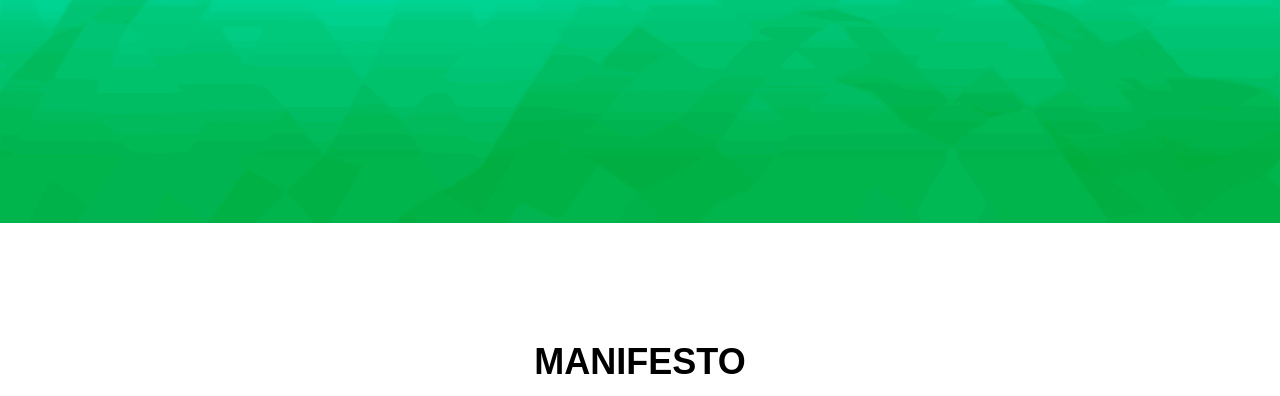
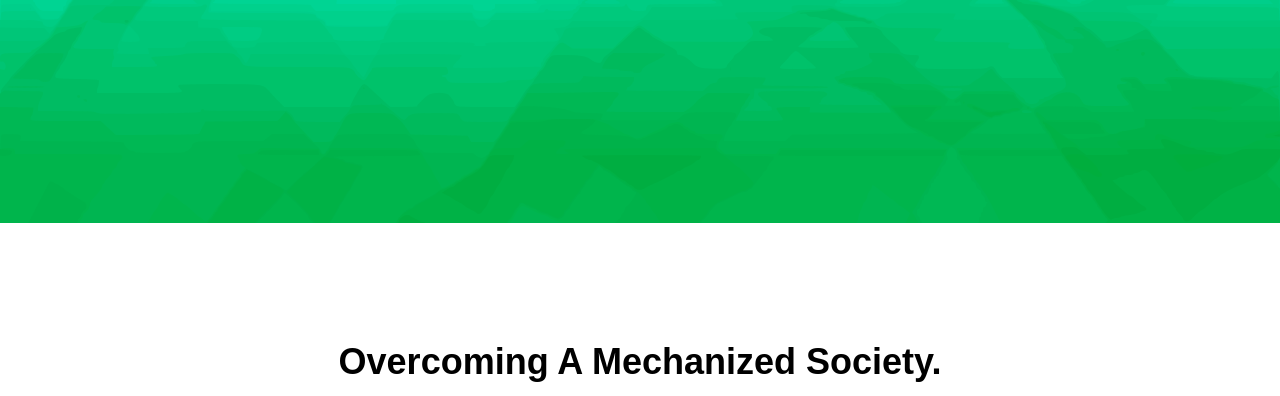
Before and after one commit to calteixidor/calteixidor.github.io, a plain HTML site: page about.html in a window 1280 px wide. Shown: the part 377-773 px from the top of the page. Drawn offline with Linux system fonts and the light colour scheme; files whose address does not match are found by name.

Commit message:
update about.htmltitle

```diff
--- a/about.html
+++ b/about.html
@@ -162,7 +162,7 @@
 		<div class="gtco-container">
 			<div class="row animate-box">
 				<div class="col-md-8 col-md-offset-2 text-center gtco-history gtco-heading-sm">
-					<h2>MANIFESTO</h2>
+					<h2>Overcoming A Mechanized Society. Recovering The Ecological Thougth</h2>
 				</div>
 			</div>
 			<div class="col-md-10 col-md-offset-1">
```
